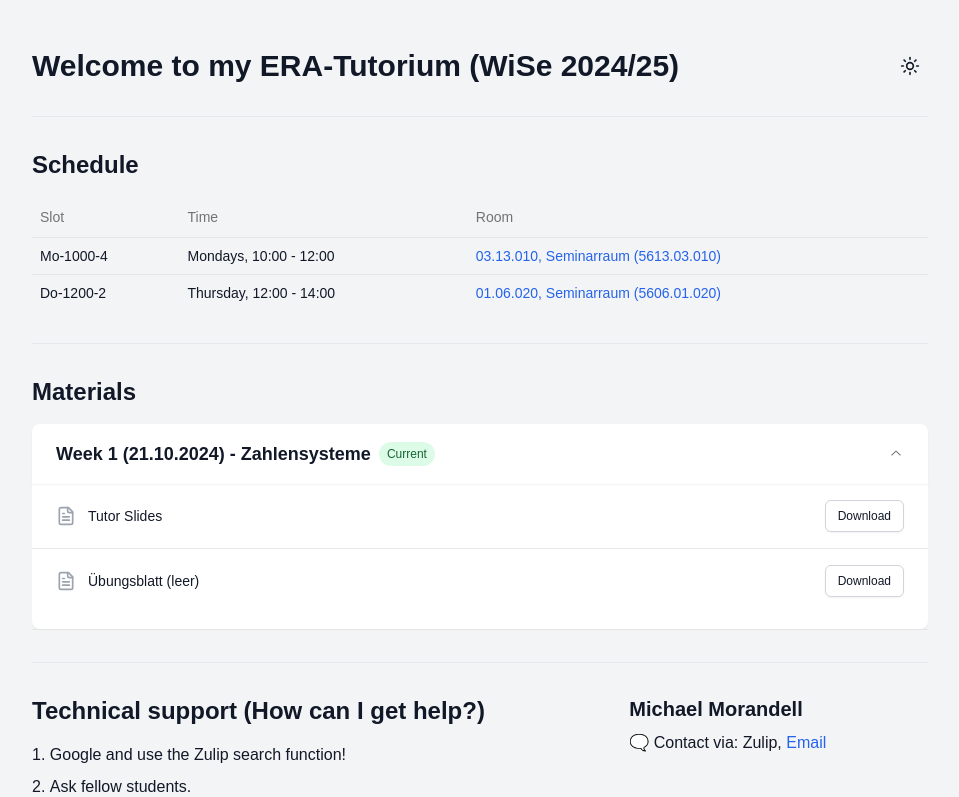
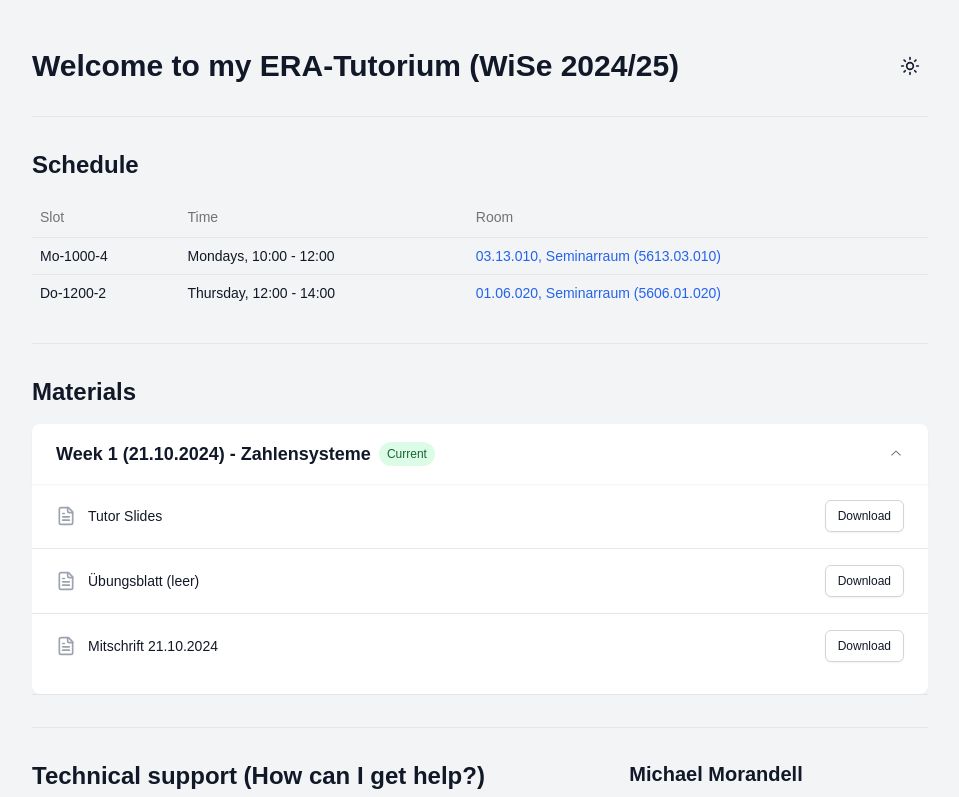
Before and after one commit to mormic04/era_tutorium_website, a Next.js app: page / in a window 1280 px wide. Shown: the top 797 px of the page, without its empty margins (160-1119 px from the left). Built offline with nearby package versions, Linux system fonts and the light colour scheme.

Commit message:
added mitschrift

```diff
--- a/src/components/LectureMaterials.tsx
+++ b/src/components/LectureMaterials.tsx
@@ -27,7 +27,8 @@ const lectureWeeks = [
     topic: "Zahlensysteme",
     materials: [
       { name: "Tutor Slides", url: materialBasePath + "w01/era_tutorslides_w01_v2.pdf" },
-      { name: "Übungsblatt (leer)", url: "https://www.moodle.tum.de/mod/resource/view.php?id=3192195"}
+      { name: "Übungsblatt (leer)", url: "https://www.moodle.tum.de/mod/resource/view.php?id=3192195"},
+      { name: "Mitschrift 21.10.2024", url: materialBasePath + "w01/mitschrift_2024_10_21.pdf"}
     ],
   },
 ]
```
